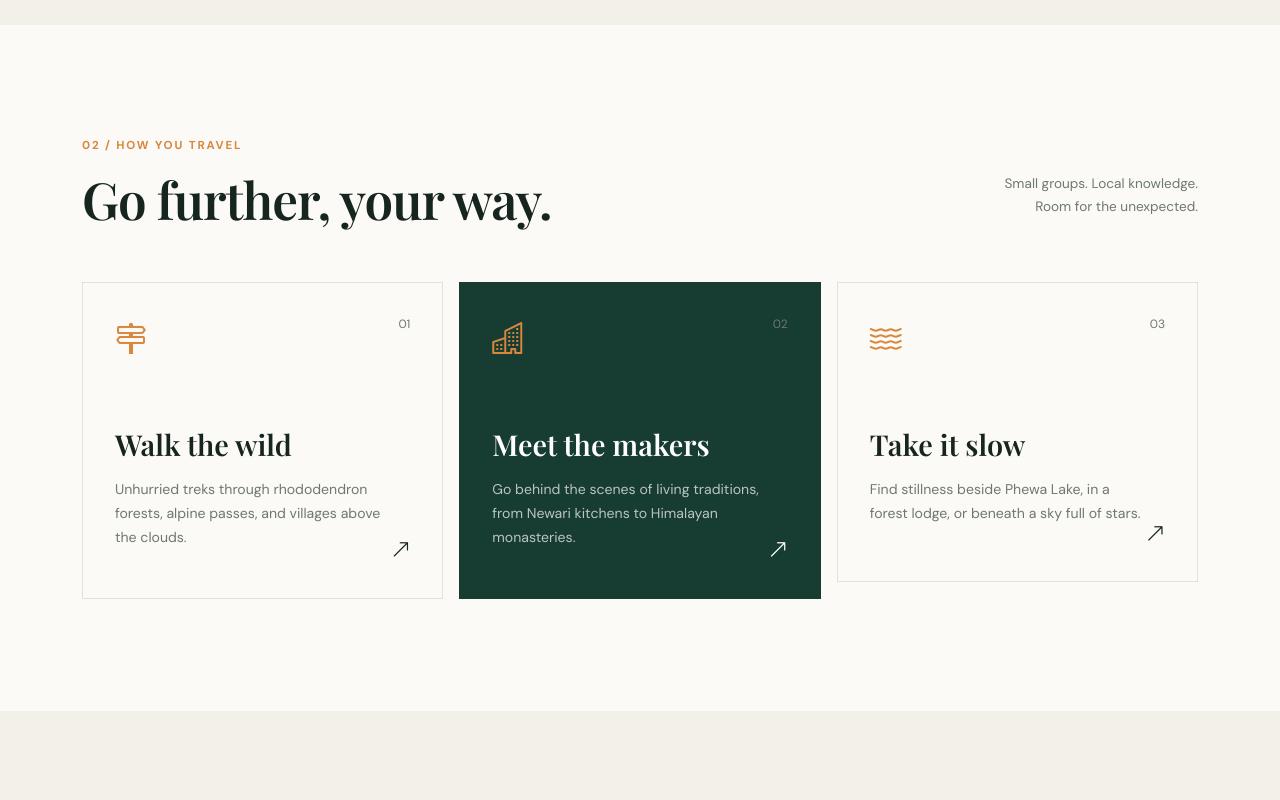
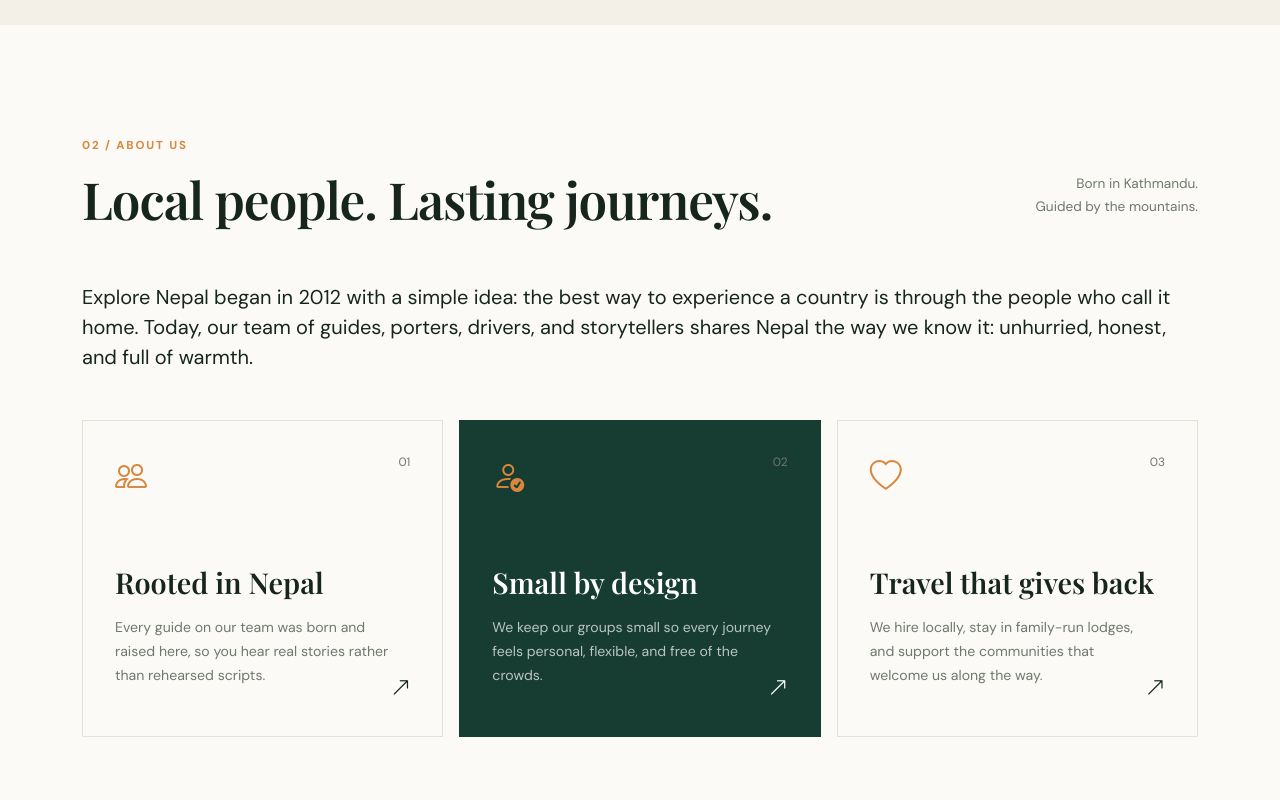
Before and after one commit to BikitSuwal/WEB-TECH, a plain HTML site: page index.html in a window 1280 px wide. Shown: the part 1200-2000 px from the top of the page. Drawn offline with nearby package versions, Linux system fonts and the light colour scheme.

Commit message:
destination change to about us

```diff
--- a/index.html
+++ b/index.html
@@ -52,7 +52,7 @@
               <a class="nav-link" href="#about">The story</a>
             </li>
             <li class="nav-item">
-              <a class="nav-link" href="#experiences">Experiences</a>
+              <a class="nav-link" href="#about-us">About us</a>
             </li>
             <li class="nav-item">
               <a class="nav-link" href="#destinations">Destinations</a>
@@ -126,55 +126,63 @@
         </div>
       </section>
 
-      <section id="experiences" class="experiences section-space">
+      <section id="about-us" class="experiences section-space">
   <div class="container">
     <div
       class="section-heading d-flex justify-content-between align-items-end mb-5"
     >
       <div>
-              <p class="eyebrow accent">02 / How you travel</p>
-              <h2>Go further, your way.</h2>
+        <p class="eyebrow accent">02 / About us</p>
+        <h2>Local people. Lasting journeys.</h2>
       </div>
       <p class="section-note d-none d-md-block">
-              Small groups. Local knowledge.<br />Room for the unexpected.
+        Born in Kathmandu.<br />Guided by the mountains.
       </p>
     </div>
+
+    <p class="lead mb-5">
+      Explore Nepal began in 2012 with a simple idea: the best way to
+      experience a country is through the people who call it home. Today, our
+      team of guides, porters, drivers, and storytellers shares Nepal the way
+      we know it: unhurried, honest, and full of warmth.
+    </p>
+
     <div class="row g-3">
       <div class="col-md-4">
         <article class="experience-card">
-                <i class="bi bi-signpost-2"></i><span>01</span>
-                <h3>Walk the wild</h3>
+          <i class="bi bi-people"></i><span>01</span>
+          <h3>Rooted in Nepal</h3>
           <p>
-                  Unhurried treks through rhododendron forests, alpine passes,
-                  and villages above the clouds.
+            Every guide on our team was born and raised here, so you hear
+            real stories rather than rehearsed scripts.
           </p>
-                <a href="#contact" aria-label="Plan a walking journey"
+          <a href="#contact" aria-label="Meet our team"
             ><i class="bi bi-arrow-up-right"></i
           ></a>
         </article>
       </div>
       <div class="col-md-4">
         <article class="experience-card featured">
-                <i class="bi bi-buildings"></i><span>02</span>
-                <h3>Meet the makers</h3>
+          <i class="bi bi-person-check"></i><span>02</span>
+          <h3>Small by design</h3>
           <p>
-                  Go behind the scenes of living traditions, from Newari
-                  kitchens to Himalayan monasteries.
+            We keep our groups small so every journey feels personal,
+            flexible, and free of the crowds.
           </p>
-                <a href="#contact" aria-label="Plan a cultural journey"
+          <a href="#contact" aria-label="Plan a small group journey"
             ><i class="bi bi-arrow-up-right"></i
           ></a>
         </article>
       </div>
       <div class="col-md-4">
         <article class="experience-card">
-                <i class="bi bi-water"></i><span>03</span>
-                <h3>Take it slow</h3>
+          <i class="bi bi-heart"></i><span>03</span>
+          <h3>Travel that gives back</h3>
           <p>
-                  Find stillness beside Phewa Lake, in a forest lodge, or
-                  beneath a sky full of stars.
+            We hire locally, stay in family-run lodges, and support the
+            communities that welcome us along the way.
           </p>
-                <a href="#contact" aria-label="Plan a restorative journey"
+          <a href="#contact" aria-label="Learn about responsible travel"
             ><i class="bi bi-arrow-up-right"></i
           ></a>
         </article>
```
Lines whose indentation alone changed are shown as unchanged.
